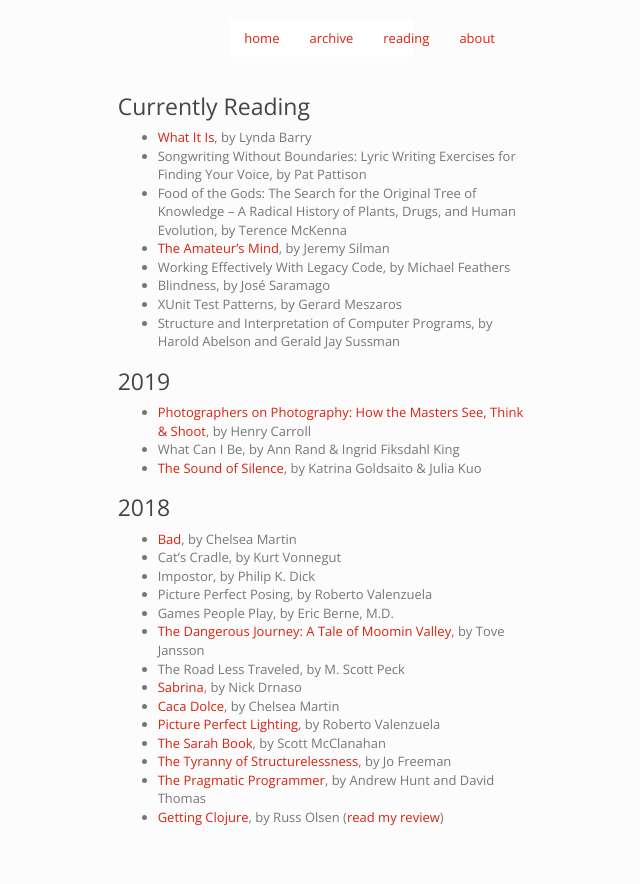
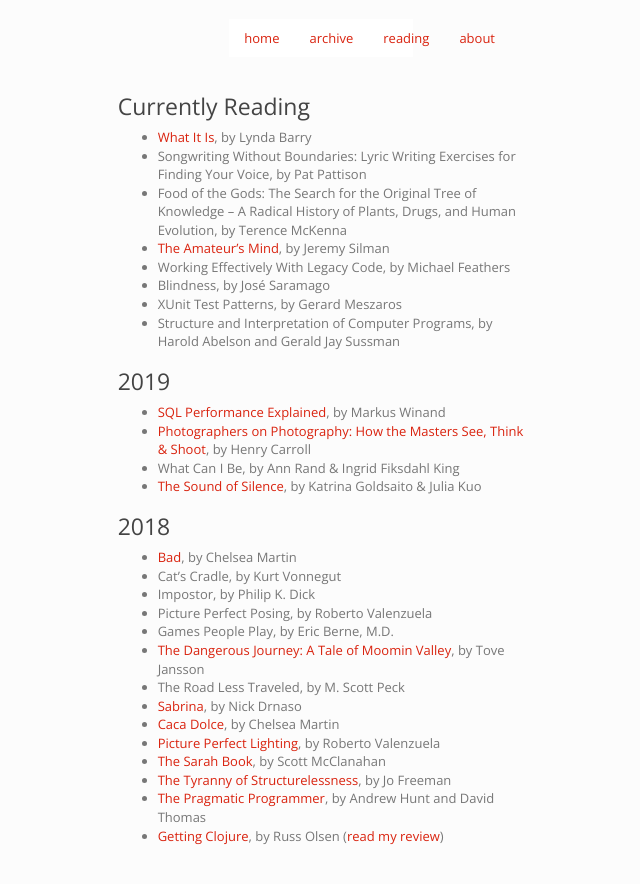
Before and after one commit to imtayadeway/imtayadeway.github.io, a Jekyll site: the page built from reading-list/index.md, in a window 1280 px wide. Shown: the top 884 px of the page, without its empty margins (319-959 px from the left). Built offline with Jekyll 4.4.1, drawn with Linux system fonts in a browser that asks for light colours.

Commit message:
SQL performance

```diff
--- a/reading-list/index.md
+++ b/reading-list/index.md
@@ -16,6 +16,7 @@
 
 ### 2019
 
+- [SQL Performance Explained][], by Markus Winand
 - [Photographers on Photography: How the Masters See, Think & Shoot][], by Henry Carroll
 - What Can I Be, by Ann Rand & Ingrid Fiksdahl King
 - [The Sound of Silence][], by Katrina Goldsaito & Julia Kuo
@@ -45,6 +46,7 @@
 [Photographers on Photography: How the Masters See, Think & Shoot]: https://www.laurenceking.com/product/photographers-on-photography/
 [Picture Perfect Lighting]: https://rockynook.com/shop/photography/picture-perfect-lighting/
 [Sabrina]: https://www.drawnandquarterly.com/sabrina
+[SQL Performance Explained]: https://sql-performance-explained.com/
 [The Amateur's Mind]: https://www.silmanjamespress.com/shop/chess/amateurs-mind-the-2nd-edition/
 [The Dangerous Journey: A Tale of Moomin Valley]: https://www.drawnandquarterly.com/dangerous-journey-tale-moomin-valley
 [The Pragmatic Programmer]: https://pragprog.com/book/tpp/the-pragmatic-programmer
```
